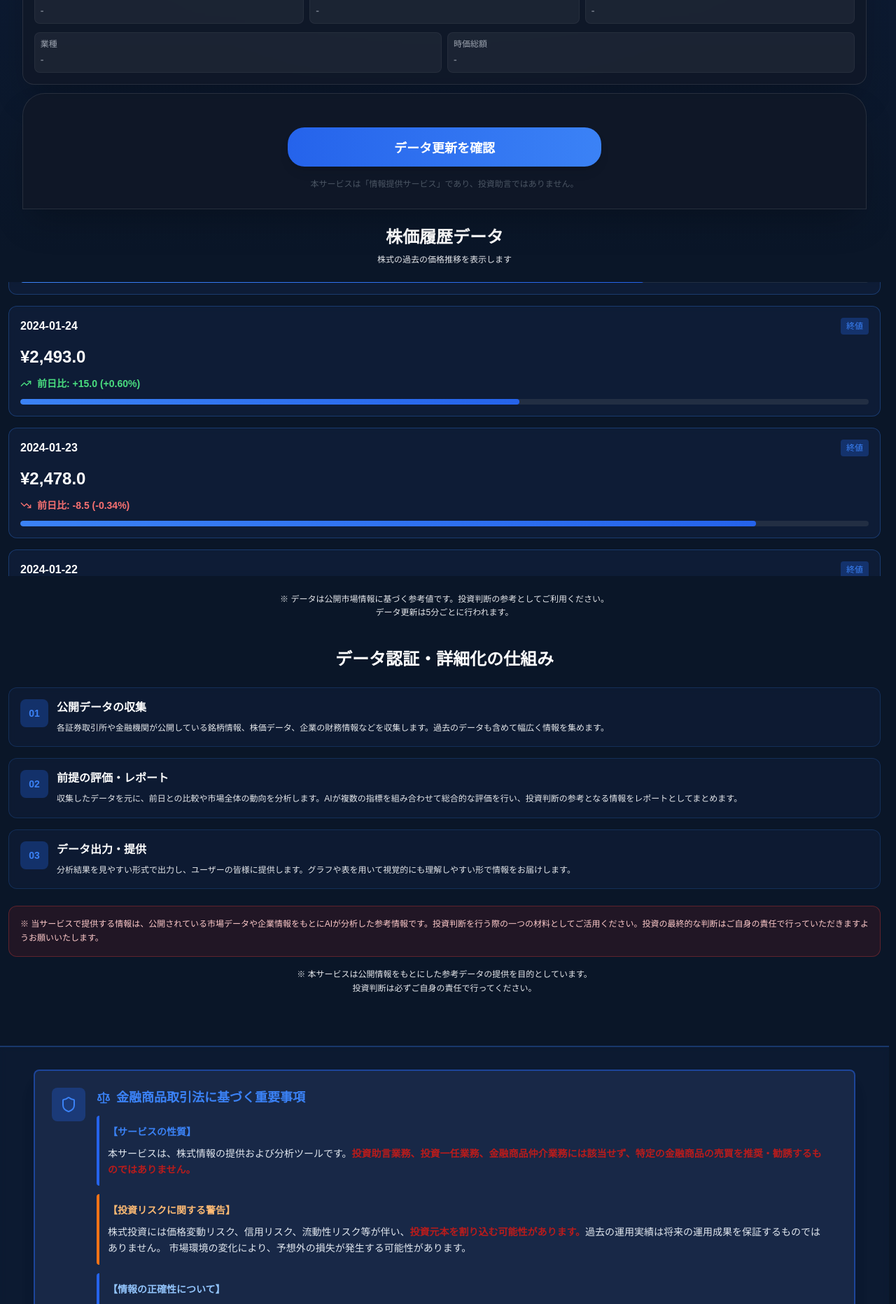
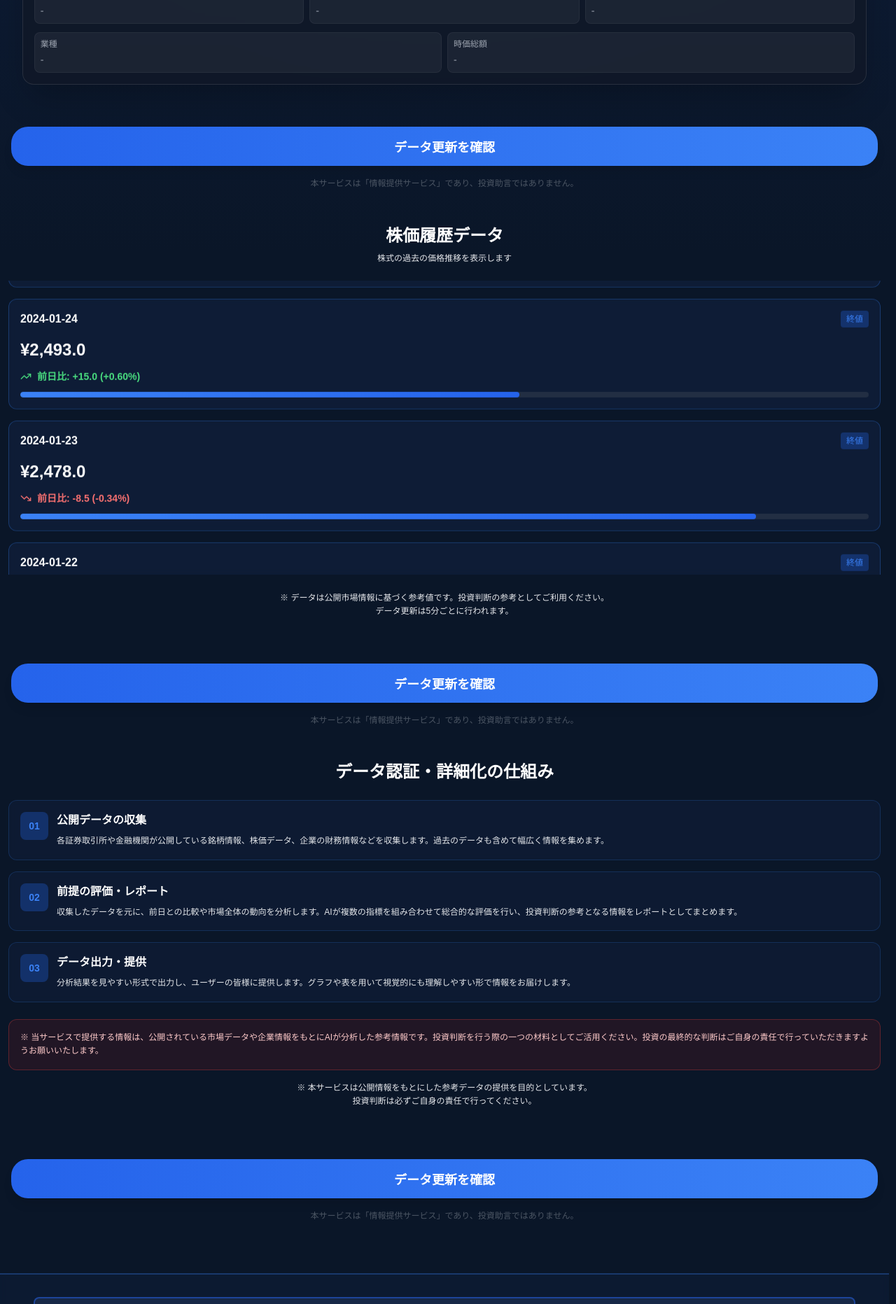
Before and after one commit to lil053004-bit/wuliao, a React (Vite) app: page / in a window 1280 px wide. Shown: the part 440-2303 px from the top of the page at 70% size. Built offline with nearby package versions, Linux system fonts and the light colour scheme; no server answers.

Commit message:
Updated RefactoredHome.tsx

```diff
--- a/src/pages/RefactoredHome.tsx
+++ b/src/pages/RefactoredHome.tsx
@@ -4,7 +4,6 @@ import ModernGradientBackground from '../components/ModernGradientBackground';
 import SimpleLogo from '../components/SimpleLogo';
 import ProcessStepsSection from '../components/ProcessStepsSection';
 import DataDisplaySection from '../components/DataDisplaySection';
-import FormContainer from '../components/FormContainer';
 import ModernActionButton from '../components/ModernActionButton';
 import InlineLoadingScene from '../components/InlineLoadingScene';
 import DiagnosisModal from '../components/DiagnosisModal';
@@ -490,7 +489,6 @@ export default function RefactoredHome() {
             <div id="analysis-form" className="flex flex-col justify-end mt-2">
               <StockInfoDisplay stockData={stockData} />
 
-              <FormContainer>
               {loading && (
                 <div className="text-center py-4 animate-fadeIn">
                   <div className="inline-block animate-spin rounded-full h-8 w-8 border-4 border-gray-200 border-t-gray-900"></div>
@@ -499,17 +497,19 @@ export default function RefactoredHome() {
               )}
 
               {error && diagnosisState !== 'error' && (
-                  <div className="bg-red-50 border border-red-200 rounded-xl p-3 text-center animate-fadeIn mt-4">
+                <div className="bg-red-50 border border-red-200 rounded-xl p-3 text-center animate-fadeIn mt-4 mx-4">
                   <p className="text-red-600 text-sm font-semibold">{error}</p>
                 </div>
               )}
 
               {!loading && diagnosisState === 'initial' && (
+                <div className="px-4 py-6">
                   <ModernActionButton onClick={runDiagnosis} disabled={false} />
+                </div>
               )}
 
               {diagnosisState === 'error' && (
-                  <div className="bg-red-50 border border-red-200 rounded-xl p-4 text-center animate-fadeIn mt-4">
+                <div className="bg-red-50 border border-red-200 rounded-xl p-4 text-center animate-fadeIn mt-4 mx-4">
                   <h3 className="text-lg font-bold text-red-600 mb-2">分析エラー</h3>
                   <p className="text-red-600 text-sm mb-4 whitespace-pre-line">{error}</p>
                   <button
@@ -523,12 +523,23 @@ export default function RefactoredHome() {
                   </button>
                 </div>
               )}
-              </FormContainer>
 
               <DataDisplaySection stockData={stockData} />
+
+              {!loading && diagnosisState === 'initial' && (
+                <div className="px-4 py-6">
+                  <ModernActionButton onClick={runDiagnosis} disabled={false} />
+                </div>
+              )}
             </div>
 
             <ProcessStepsSection />
+
+            {!loading && diagnosisState === 'initial' && (
+              <div className="px-4 py-6">
+                <ModernActionButton onClick={runDiagnosis} disabled={false} />
+              </div>
+            )}
           </div>
         ) : (
           <div className="flex-1 flex items-center justify-center">
```
Lines whose indentation alone changed are shown as unchanged.
